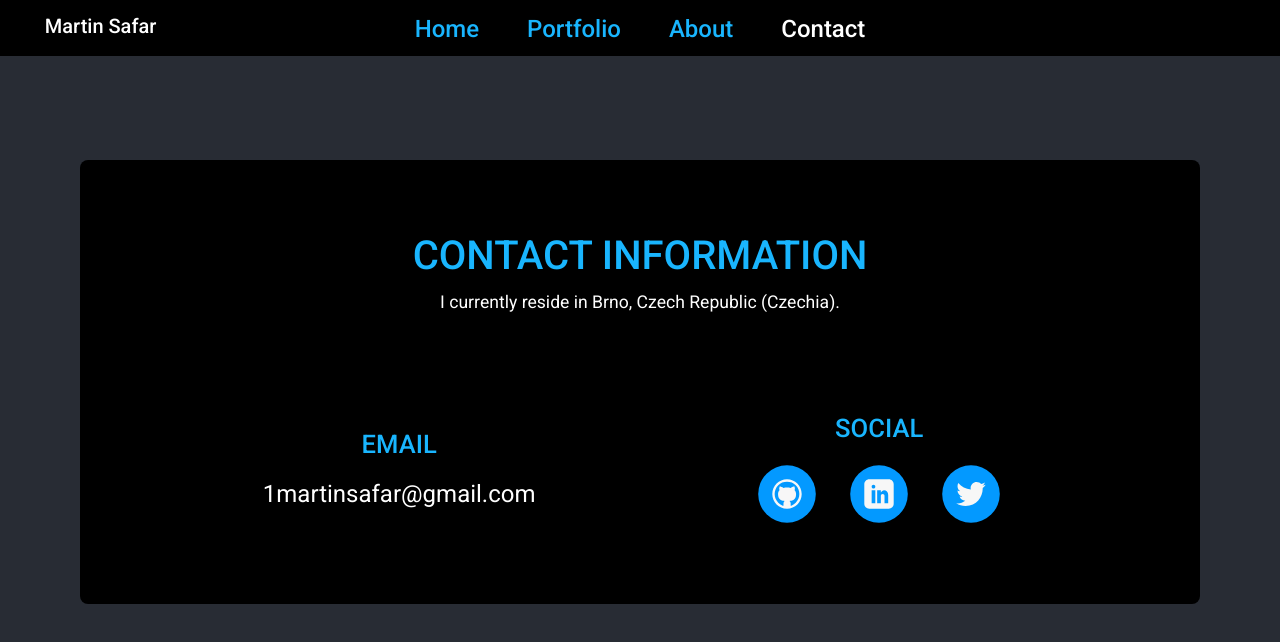
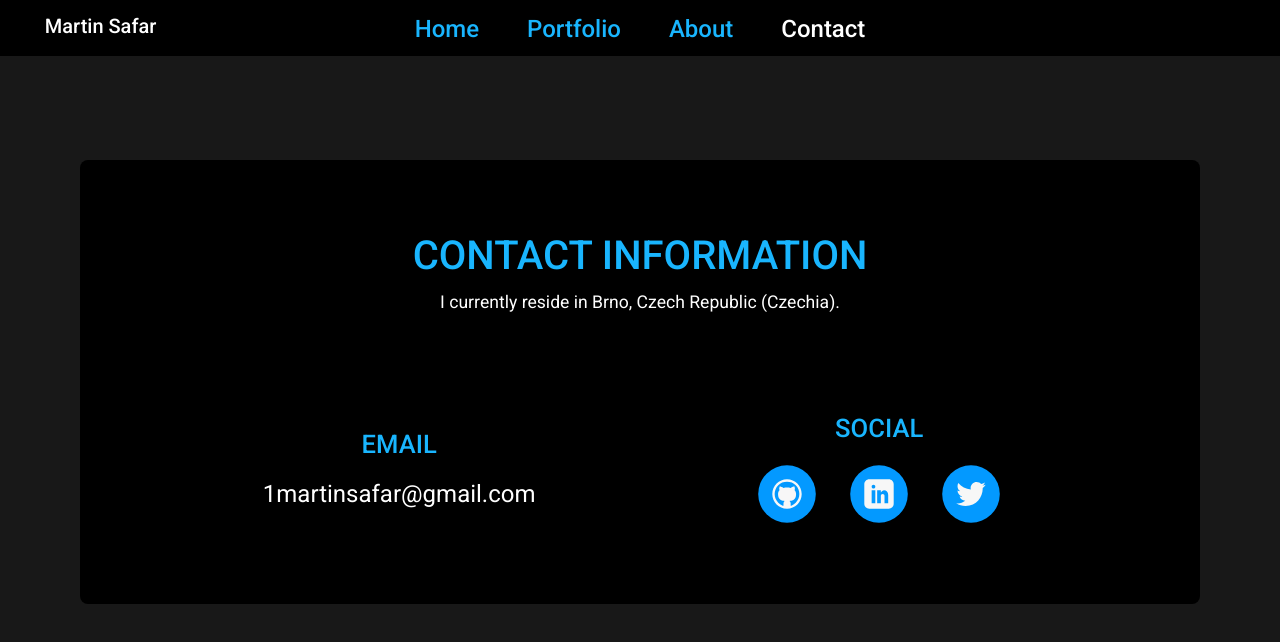
Before and after one commit to 1martinsafar/portfolio-martin-safar, a React app: page /#/contact in a window 1280 px wide. Shown: the top 642 px of the page. Built offline with nearby package versions, Linux system fonts and the light colour scheme; a web font is replaced by a local one.

Commit message:
Layout background color changed

```diff
--- a/src/components/Layout/Layout.module.css
+++ b/src/components/Layout/Layout.module.css
@@ -2,7 +2,7 @@
     min-height: 100vh;
     display: flex;
     flex-direction: column;
-    background-color: #282c34;
+    background-color: #181818;;
     font-size: calc(10px + 2vmin);
     font-family: 'Roboto', sans-serif;
     color: white;
```
